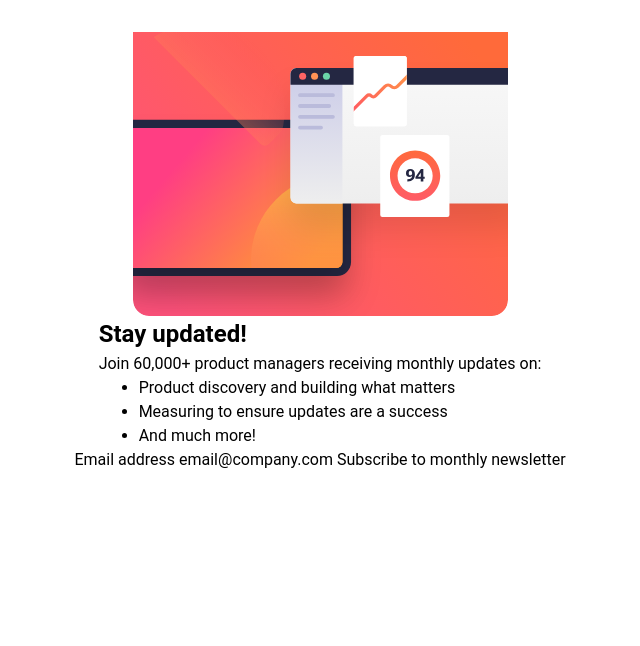
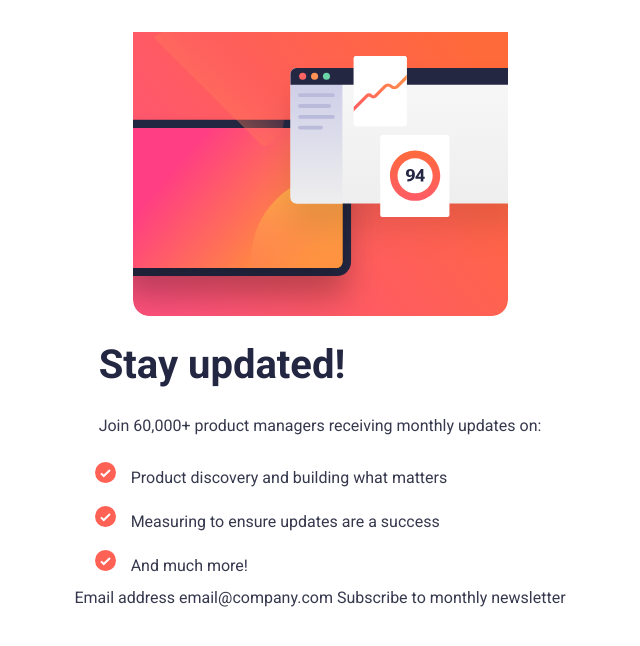
Before and after one commit to sclingan/newsletter-sign-up, a React (Vite) app: page / in a window 1280 px wide. Shown: the top 646 px of the page, without its empty margins (320-960 px from the left). Built offline with nearby package versions, Linux system fonts and the light colour scheme.

Commit message:
Adjusting list style images, adding padding/margin

```diff
--- a/index.html
+++ b/index.html
@@ -5,6 +5,13 @@
     <!-- displays site properly based on user's device -->
     <meta name="viewport" content="width=device-width, initial-scale=1.0" />
     <link rel="icon" type="image/png" sizes="32x32" href="./public/images/favicon-32x32.png">
+    <!-- SEO -->
+    <meta name="description" content="Frontend-Mentor Newsletter sign up challenge">
+    <meta name="author"  content="Scott Clingan">
+    <!-- GoogleFonts -->
+    <link rel="preconnect" href="https://fonts.googleapis.com">
+    <link rel="preconnect" href="https://fonts.gstatic.com" crossorigin>
+    <link href="https://fonts.googleapis.com/css2?family=Roboto:wght@400;700&display=swap" rel="stylesheet">
     <title>Frontend Mentor | Newsletter sign-up form with success message</title>
   </head>
   <body>
--- a/src/App.css
+++ b/src/App.css
@@ -50,12 +50,34 @@ main {
   font-family: "Roboto";
   font-size: 1rem;
   font-weight: 400;
+  color: hsl(235, 18%, 26%);
 }
 
 section {
   padding-inline: 1rem;
 }
 
+h2 {
+  color: hsl(234, 29%, 20%);
+  font-size: 2.5rem;
+  padding-block: 1.2rem;
+}
+
+p {
+  padding-bottom: 1rem;
+}
+
+ul {
+  list-style-image: url(../public/images/icon-list.svg);
+  margin: 0;
+  padding-left: 1.5rem;
+}
+
+li {
+  padding-block: 0.5rem;
+  padding-left: 0.5rem;
+}
+
 form {
   padding-inline: 1rem;
 }/*# sourceMappingURL=App.css.map */
--- a/src/App.scss
+++ b/src/App.scss
@@ -19,12 +19,36 @@ main {
     font-family: $ff;
     font-size: $font-size;
     font-weight: $fw-400;
+    color: $neutral-charcoal-grey;
 }
 
 section {
     padding-inline: 1rem;
 }
 
+h2 {
+    color: $neutral-slate-grey;
+    font-size: 2.5rem;
+    padding-block: 1.2rem;
+}
+
+p {
+    padding-bottom: 1rem;
+}
+
+ul {
+    list-style-image: url(../public/images/icon-list.svg);
+    margin: 0;
+    padding-left: 1.5rem;
+}
+
+li {
+    // background-image: url(../public/images/icon-list.svg);
+    // background-repeat: no-repeat;
+    padding-block: 0.5rem;
+    padding-left: 0.5rem;
+}
+
 form {
     padding-inline: 1rem;
 }
--- a/src/header.tsx
+++ b/src/header.tsx
@@ -3,8 +3,8 @@ function Header() {
     return(
     <header>
         <picture>
-            <source media='(min-width: 50rem)' srcSet='../public/images/illustration-sign-up-mobile.svg' />
-            <source media='(max-width: 50rem)' srcSet='../public/images/illustration-sign-up-desktop.svg' />
+            {/* <source media='(min-width: 50rem)' srcSet='../public/images/illustration-sign-up-mobile.svg' /> */}
+            {/* <source media='(max-width: 50rem)' srcSet='../public/images/illustration-sign-up-desktop.svg' /> */}
             <img src='../public/images/illustration-sign-up-mobile.svg'></img>
         </picture>
     </header>
```
Also changed, not shown: 1 other file (tests, documents, lock files or other folders).
